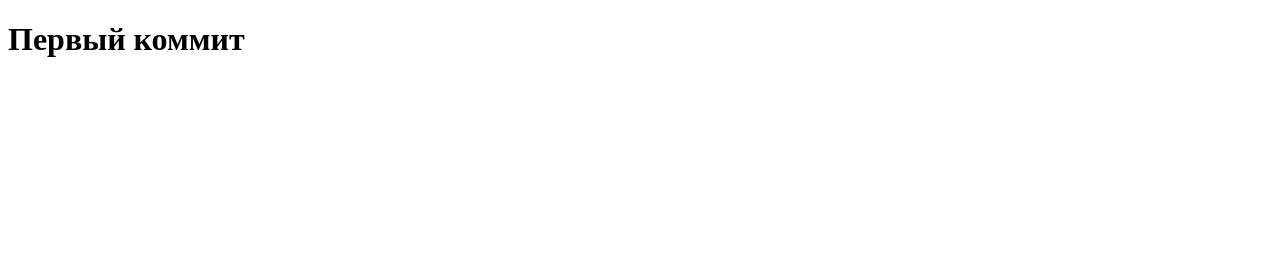
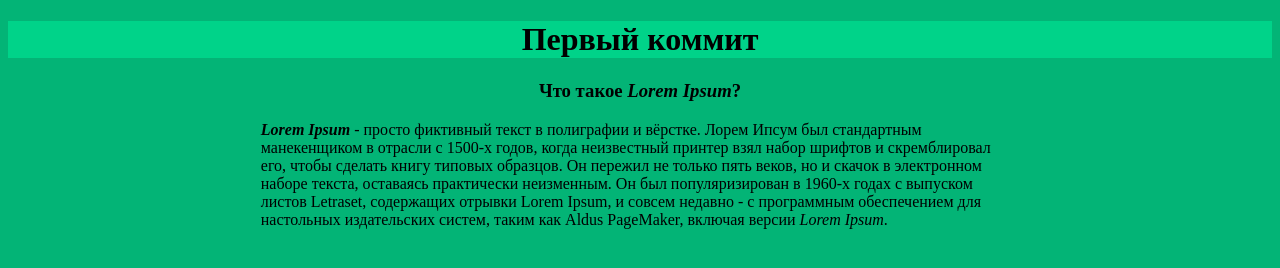
Before and after one commit to KredoDeBrain/trenningSite, a plain HTML site: page index.html in a window 1280 px wide. Drawn offline with Linux system fonts and the light colour scheme.

Commit message:
Added style and text content

```diff
--- /dev/null
+++ b/CSS/style.css
@@ -0,0 +1,26 @@
+/*
+To change this license header, choose License Headers in Project Properties.
+To change this template file, choose Tools | Templates
+and open the template in the editor.
+*/
+/*
+    Created on : 12.07.2019, 12:37:55
+    Author     : kredo
+*/
+
+body{
+    background-color: #03b476;
+}
+
+#header{
+    background-color: #00d389;
+    text-align: center;
+}
+
+#content{
+    margin: 0 20%;
+}
+
+#content h3 {
+    text-align: center;
+}
--- a/index.html
+++ b/index.html
@@ -4,10 +4,26 @@
         <title>Тренеровочный сайт с системой контроля версий!!!</title>
         <meta charset="UTF-8">
         <meta name="viewport" content="width=device-width, initial-scale=1.0">
+        <link rel="stylesheet" href="CSS/style.css">
     </head>
     <body>
-        <div id="Header">
+        <div id="header">
             <h1>Первый коммит</h1>
         </div>
+
+        <div id="content">
+            <h3>Что такое <i>Lorem Ipsum</i>?</h3>
+            <p><i><b>Lorem Ipsum</b></i> - просто фиктивный текст в полиграфии и вёрстке.
+                Лорем Ипсум был стандартным манекенщиком в отрасли с 1500-х годов,
+                когда неизвестный принтер взял набор шрифтов и скремблировал его,
+                чтобы сделать книгу типовых образцов. Он пережил не только пять веков,
+                но и скачок в электронном наборе текста, оставаясь практически неизменным.
+                Он был популяризирован в 1960-х годах с выпуском листов Letraset,
+                содержащих отрывки Lorem Ipsum, и совсем недавно - с программным
+                обеспечением для настольных издательских систем, таким как Aldus PageMaker,
+                включая версии <i>Lorem Ipsum</i>.</p>
+        </div>
+
+        <div id="footer"></div>
     </body>
 </html>
```
